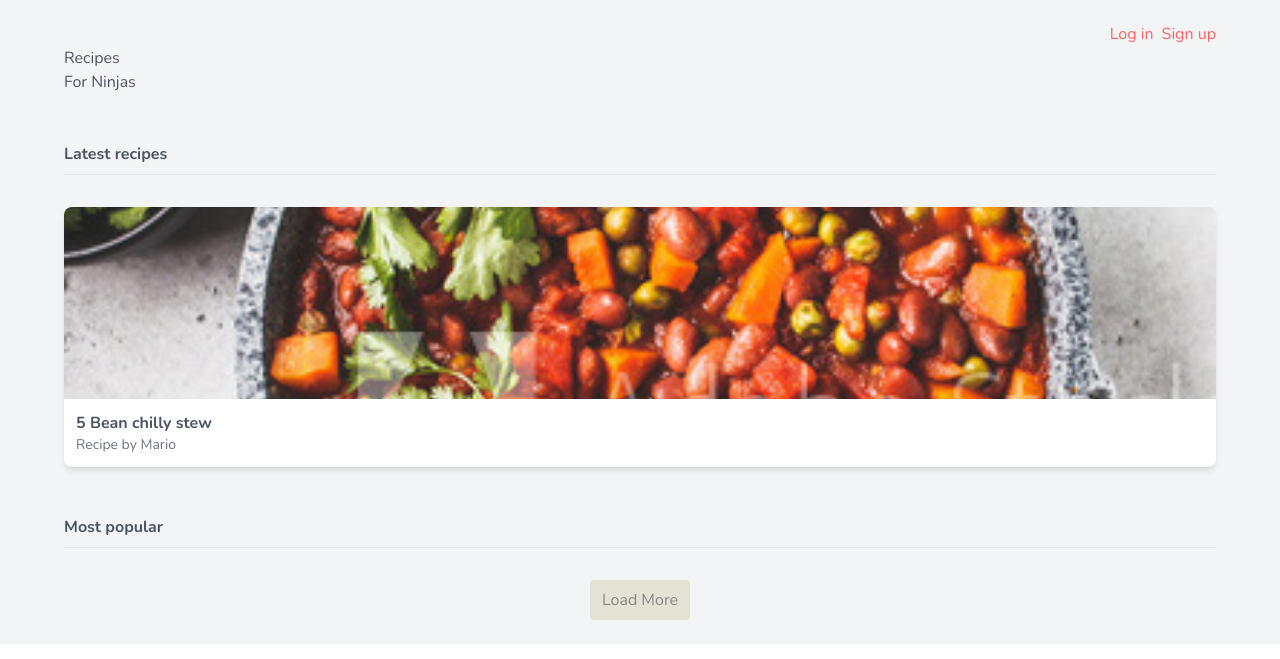
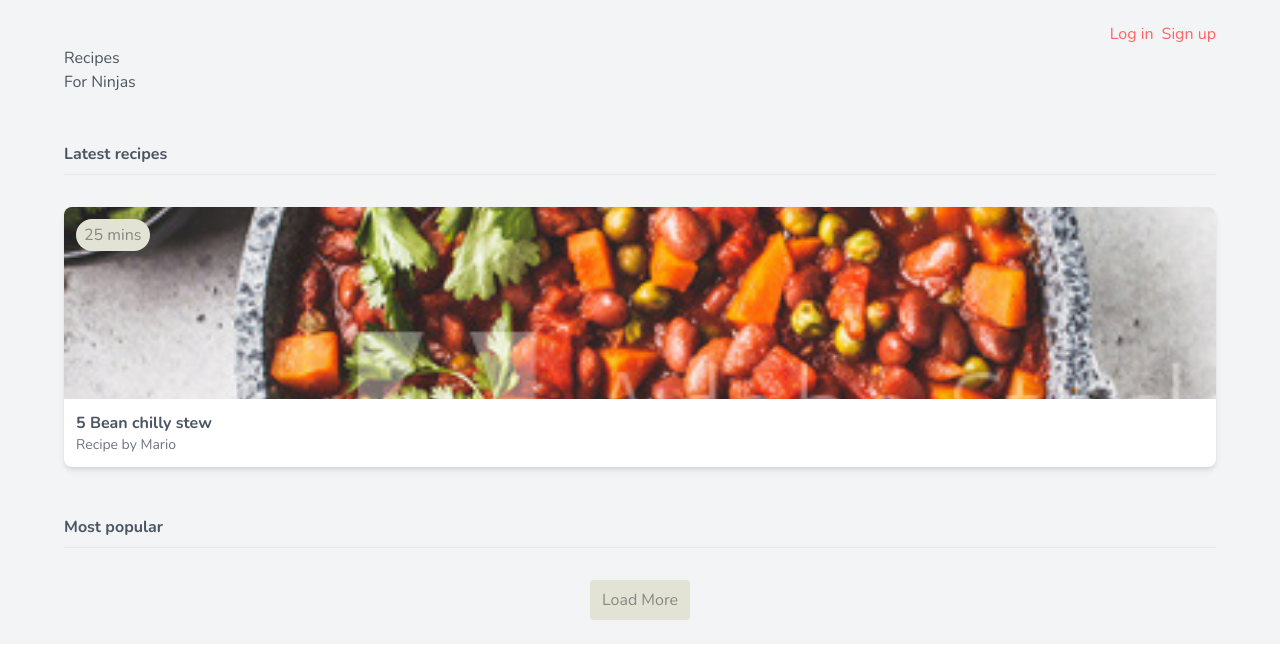
Before and after one commit to PadronToni/ninja-food, a website: page public/index.html in a window 1280 px wide. Shown: the part 135-794 px from the top of the page. Drawn offline with nearby package versions, Linux system fonts and the light colour scheme.

Commit message:
added badge to cards

```diff
--- a/public/index.html
+++ b/public/index.html
@@ -19,7 +19,8 @@
 			<nav>
 				<!-- logo -->
 				<div>
-					<h1 class="p-4 font-bold text-xl uppercase text-primary border-b border-gray-100 ">
+					<h1
+						class="p-4 font-bold text-xl uppercase text-primary border-b border-gray-100 ">
 						<a href="/">Ninja Food</a>
 					</h1>
 				</div>
@@ -55,23 +56,31 @@
 			<!-- cards recipes -->
 			<div>
 
-				<h4 id="lastRep" class="mt-12 pb-2 font-bold border-b border-gray-200">Latest recipes</h4>
+				<h4 id="lastRep" class="mt-12 pb-2 font-bold border-b border-gray-200">
+					Latest recipes</h4>
 				<section aria-labelledby="lastRep" class="mt-8">
 
 					<!-- cards... -->
 
 					<!-- card template -->
-					<div class="rounded-lg overflow-hidden bg-white shadow-md">
-						<img class="w-full object-cover h-32 sm:h-48" src="img/stew.jpg" alt="stew">
-						<div class="p-3">
+					<div
+						class="[ relative ] rounded-lg overflow-hidden bg-white shadow-md">
+						<img class="w-full object-cover h-32 sm:h-48" src="img/stew.jpg"
+							alt="stew">
+						<div class="m-3">
 							<span class="font-bold">5 Bean chilly stew</span>
 							<span class="block text-sm text-gray-500">Recipe by Mario</span>
+						</div>
+						<div
+							class="[ absolute top-0 m-3 px-2 py-1 ] bg-secondary-100 text-secondary-200 rounded-full">
+							<span>25 mins</span>
 						</div>
 					</div>
 
 				</section>
 
-				<h4 id="mostPop" class="mt-12 pb-2 font-bold border-b border-gray-200">Most popular</h4>
+				<h4 id="mostPop" class="mt-12 pb-2 font-bold border-b border-gray-200">
+					Most popular</h4>
 				<section aria-labelledby="mostPop" class="mt-8">
 					<!-- other cards... -->
 
@@ -79,7 +88,8 @@
 
 
 				<div class="flex justify-center">
-					<div class="px-3 py-2 rounded bg-secondary-100 text-secondary-200">Load More</div>
+					<div class="px-3 py-2 rounded bg-secondary-100 text-secondary-200">
+						Load More</div>
 				</div>
 			</div> <!-- end card recipes -->
 
```
Also changed, not shown: public/style.css.
